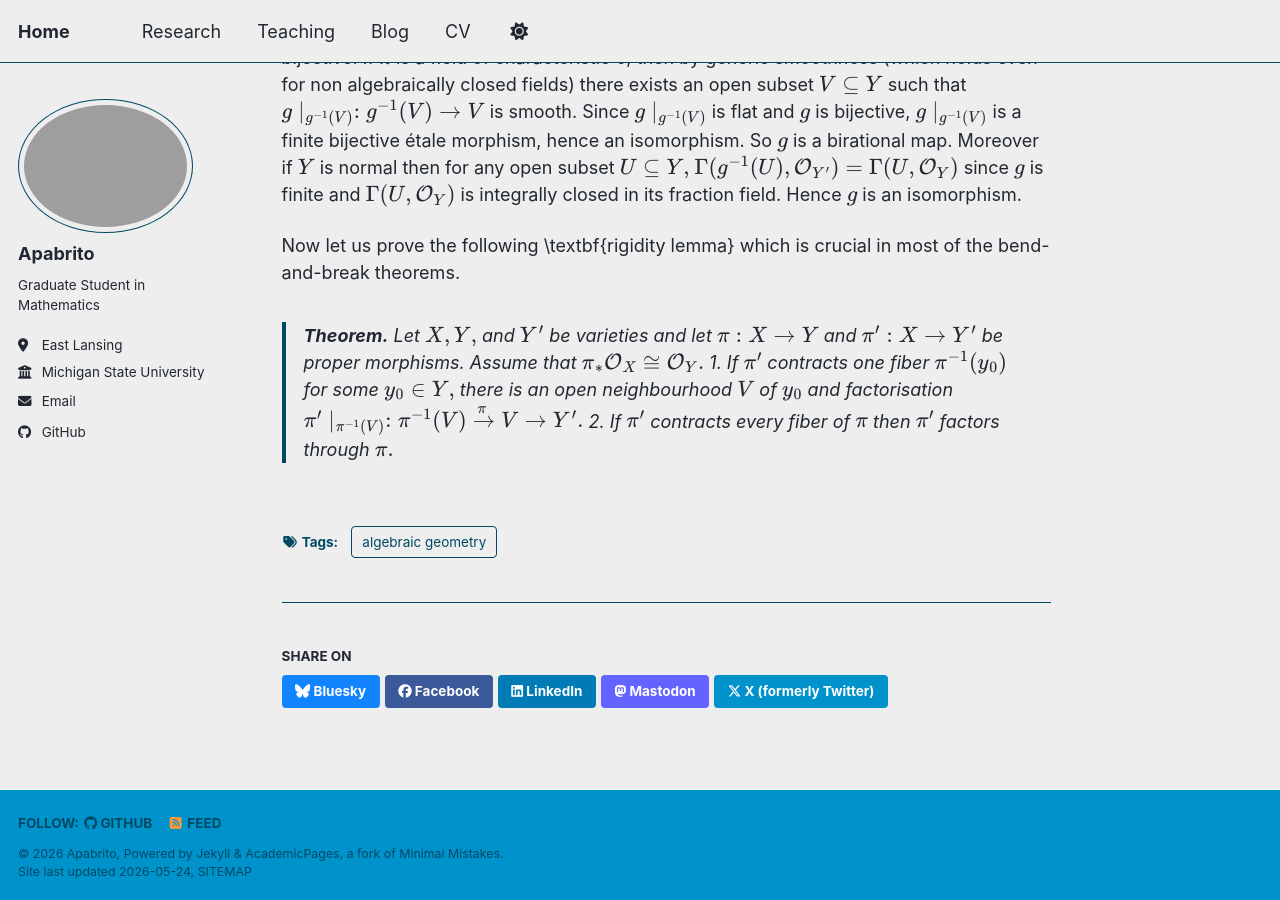
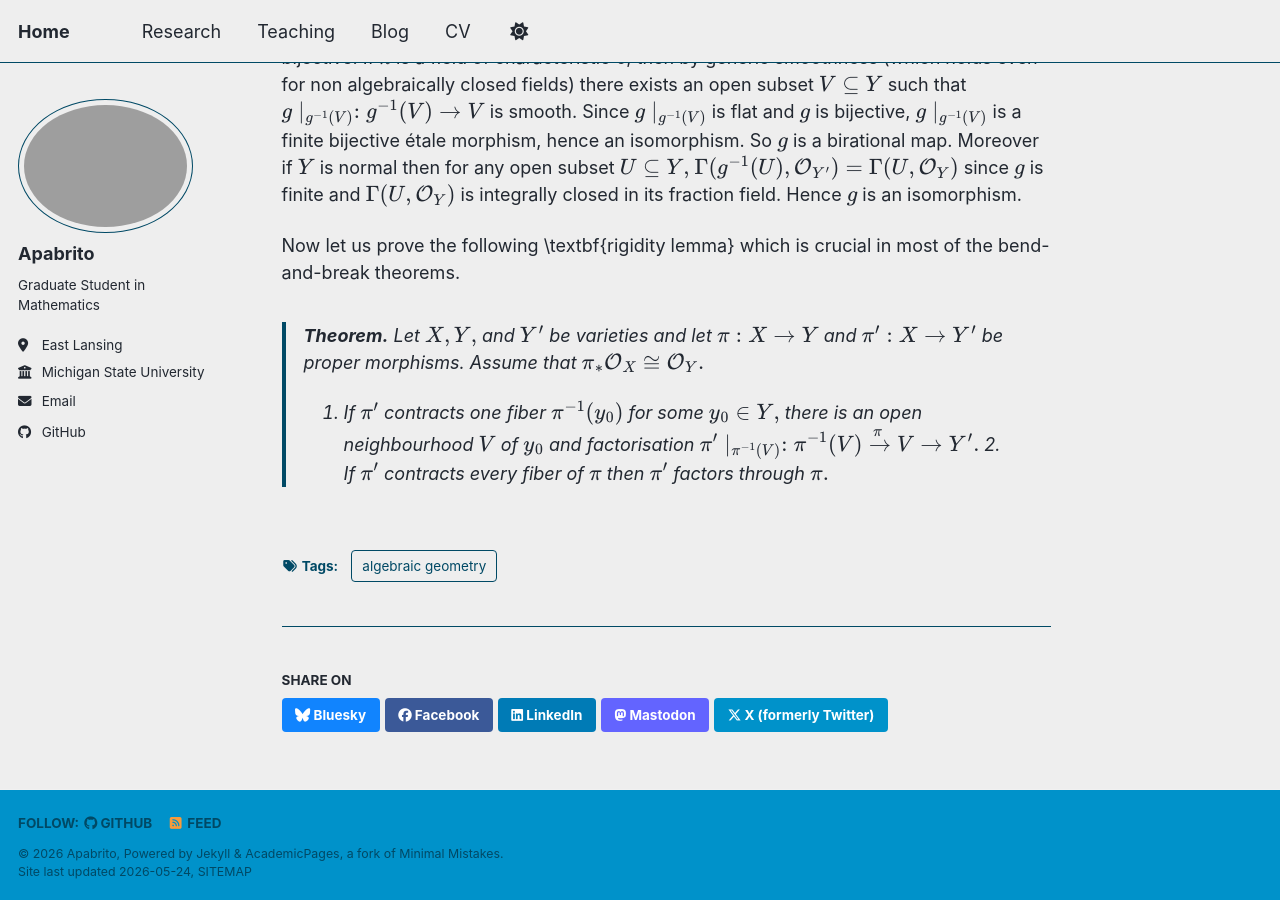
Before and after one commit to apabrito1/apabrito1.github.io, a Jekyll site: the page built from _posts/2012-08-14-blog-post-1.md, in a window 1280 px wide and 900 px high, scrolled down 665 px. Built offline with Jekyll 4.4.1, drawn with Linux system fonts in a browser that asks for light colours; a script bundle is joined from its source files by our own code; library files that are not in the unit come from our copies; before the commit the page ends 1542 px from its top, so only the background shows below that.

Commit message:
Update 2012-08-14-blog-post-1.md

```diff
--- a/_posts/2012-08-14-blog-post-1.md
+++ b/_posts/2012-08-14-blog-post-1.md
@@ -24,4 +24,5 @@ Let us remark what happens if $f$ has connected fibers to begin with. In this ca
 Now let us prove the following \textbf{rigidity lemma} which is crucial in most of the bend-and-break theorems.
 
 > **Theorem.**
->  Let $X,Y,$ and $Y'$ be varieties and let $\pi: X\to Y$ and $\pi':X\to Y'$ be proper morphisms. Assume that $\pi_ * \O_X\cong \O_Y.$                                                                                                                                        1. If $\pi'$ contracts one fiber $\pi^{-1}(y_0)$ for some $y_0\in Y,$ there is an open neighbourhood $V$ of $y_0$ and factorisation                              $$ \pi'\mid_{\pi^{-1}(V)}: \pi^{-1}(V) \xrightarrow{\pi} V\to Y'.$$                                            2. If $\pi'$ contracts every fiber of $\pi$ then $\pi'$ factors through $\pi.$
+>  Let $X,Y,$ and $Y'$ be varieties and let $\pi: X\to Y$ and $\pi':X\to Y'$ be proper morphisms. Assume that $\pi_ * \O_X\cong \O_Y.$
+> 1. If $\pi'$ contracts one fiber $\pi^{-1}(y_0)$ for some $y_0\in Y,$ there is an open neighbourhood $V$ of $y_0$ and factorisation                                                                                                                                                               $$ \pi'\mid_{\pi^{-1}(V)}: \pi^{-1}(V) \xrightarrow{\pi} V\to Y'.$$                                                                                                                                                                                         2. If $\pi'$ contracts every fiber of $\pi$ then $\pi'$ factors through $\pi.$
```
